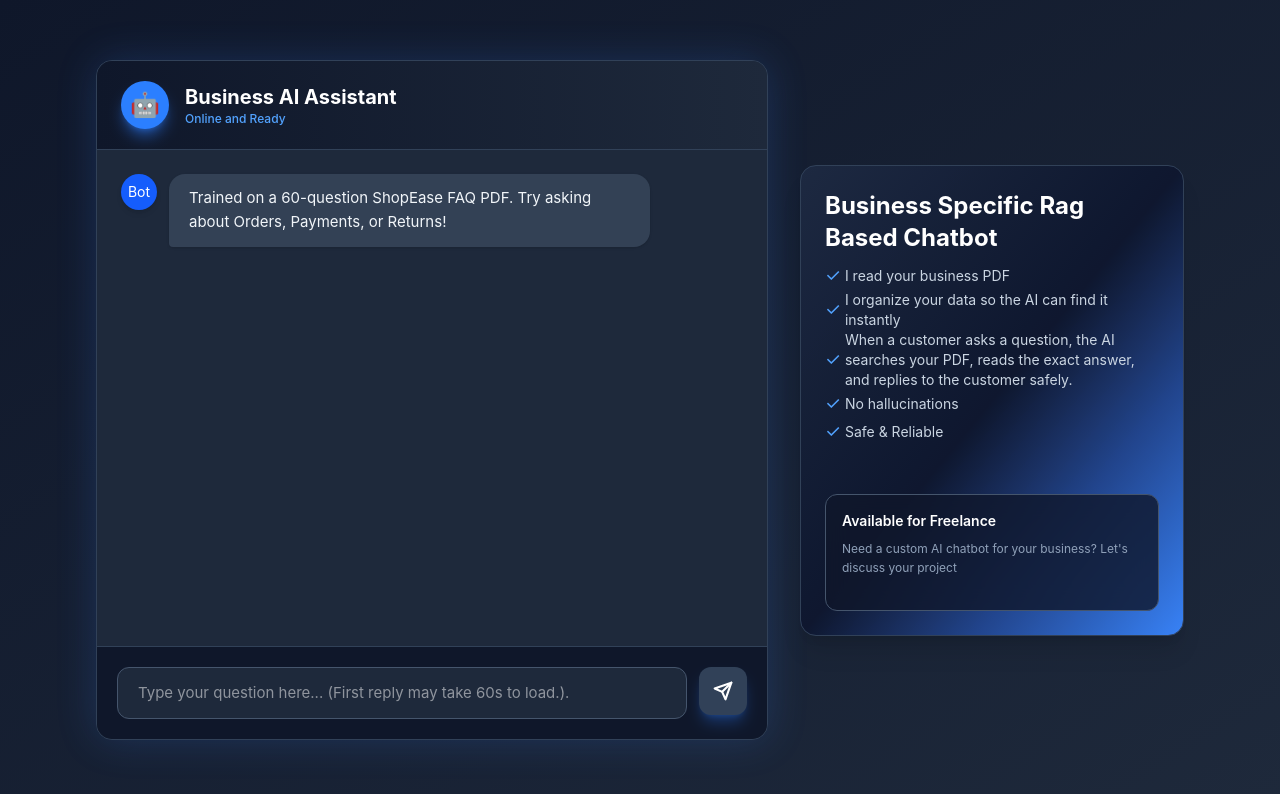
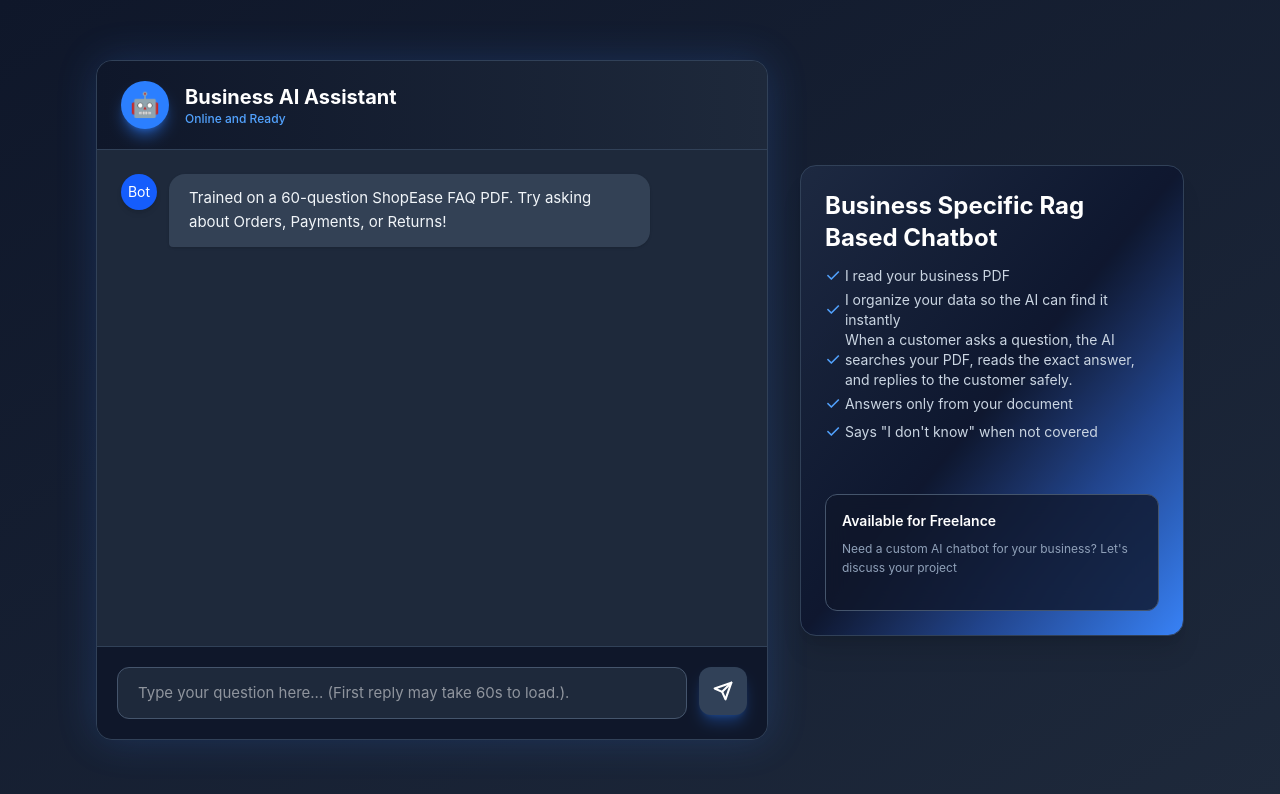
Before and after one commit to movilal116-hash/shopease_ui, a React (Vite) app: page / in a window 1280 px wide. Shown: the top 794 px of the page. Built offline with nearby package versions, Linux system fonts and the light colour scheme.

Commit message:
Some Improvement

```diff
--- a/src/App.jsx
+++ b/src/App.jsx
@@ -133,8 +133,8 @@ export default function App() {
               <li className="flex items-center gap-1"><span className="text-blue-400 text-lg">✓</span> I read your business PDF</li>
               <li className="flex items-center gap-1"><span className="text-blue-400 text-lg">✓</span> I organize your data so the AI can find it instantly</li>
               <li className="flex items-center gap-1"><span className="text-blue-400 text-lg">✓</span> When a customer asks a question, the AI searches your PDF, reads the exact answer, and replies to the customer safely.</li>
-              <li className="flex items-center gap-1"><span className="text-blue-400 text-lg">✓</span> No hallucinations</li>
-              <li className="flex items-center gap-1"><span className="text-blue-400 text-lg">✓</span> Safe & Reliable</li>
+              <li className="flex items-center gap-1"><span className="text-blue-400 text-lg">✓</span> Answers only from your document</li>
+              <li className="flex items-center gap-1"><span className="text-blue-400 text-lg">✓</span> Says "I don't know" when not covered</li>
             </ul>
           </div>
 
```
